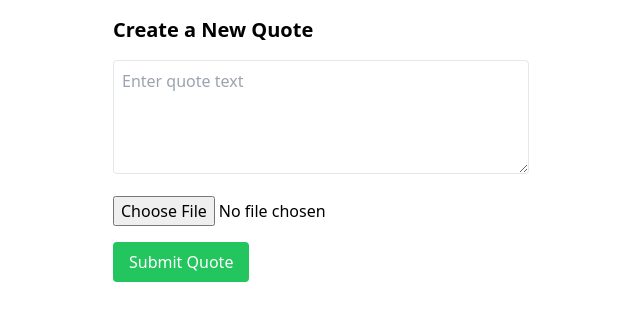
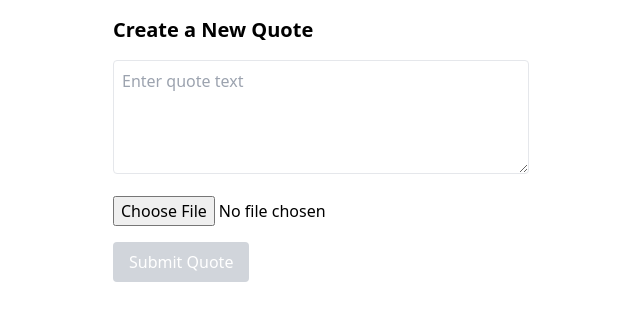
Before and after one commit to trcodeers/crafto-assignment, a React (Create React App) app: page /QuotesForm in a window 1280 px wide. Shown: the top 320 px of the page, without its empty margins (319-959 px from the left). Built offline with nearby package versions, Linux system fonts and the light colour scheme; sample sign-in values are in the browser's storage; what axios-cache-adapter would draw is missing.

Commit message:
disabled button on invalid form

```diff
--- a/src/Pages/QuotesForm.jsx
+++ b/src/Pages/QuotesForm.jsx
@@ -49,7 +49,7 @@ const QuoteForm = () => {
 
   // Submit quote creation
   const createQuote = async () => {
-    if (!quoteText || !mediaUrl) return alert('Please enter the quote text and upload an image.');
+    if (!quoteText || !mediaUrl) return
 
     setIsSubmitting(true);
 
@@ -109,8 +109,8 @@ const QuoteForm = () => {
         {/* Submit Button */}
         <button
           onClick={createQuote}
-          className="bg-green-500 text-white px-4 py-2 rounded"
-          disabled={!quoteText || !mediaUrl}
+          className={`text-white px-4 py-2 rounded ${(isSubmitting || !quoteText || !mediaUrl) ? 'bg-gray-300' : 'bg-blue-500'}`}
+          // disabled={!quoteText || !mediaUrl}
         >
           {isSubmitting ? 'Submitting...' : 'Submit Quote'}
         </button>
```
